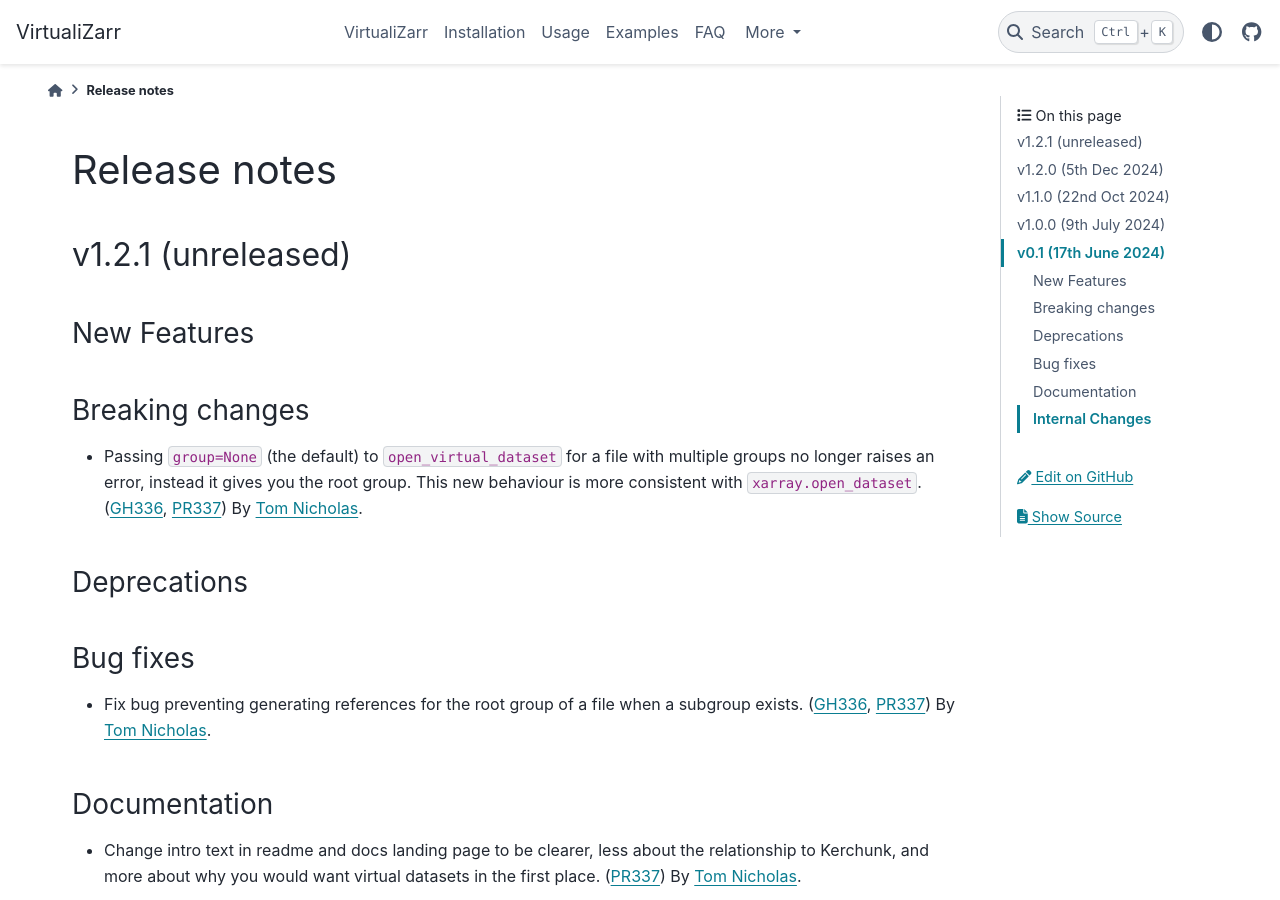
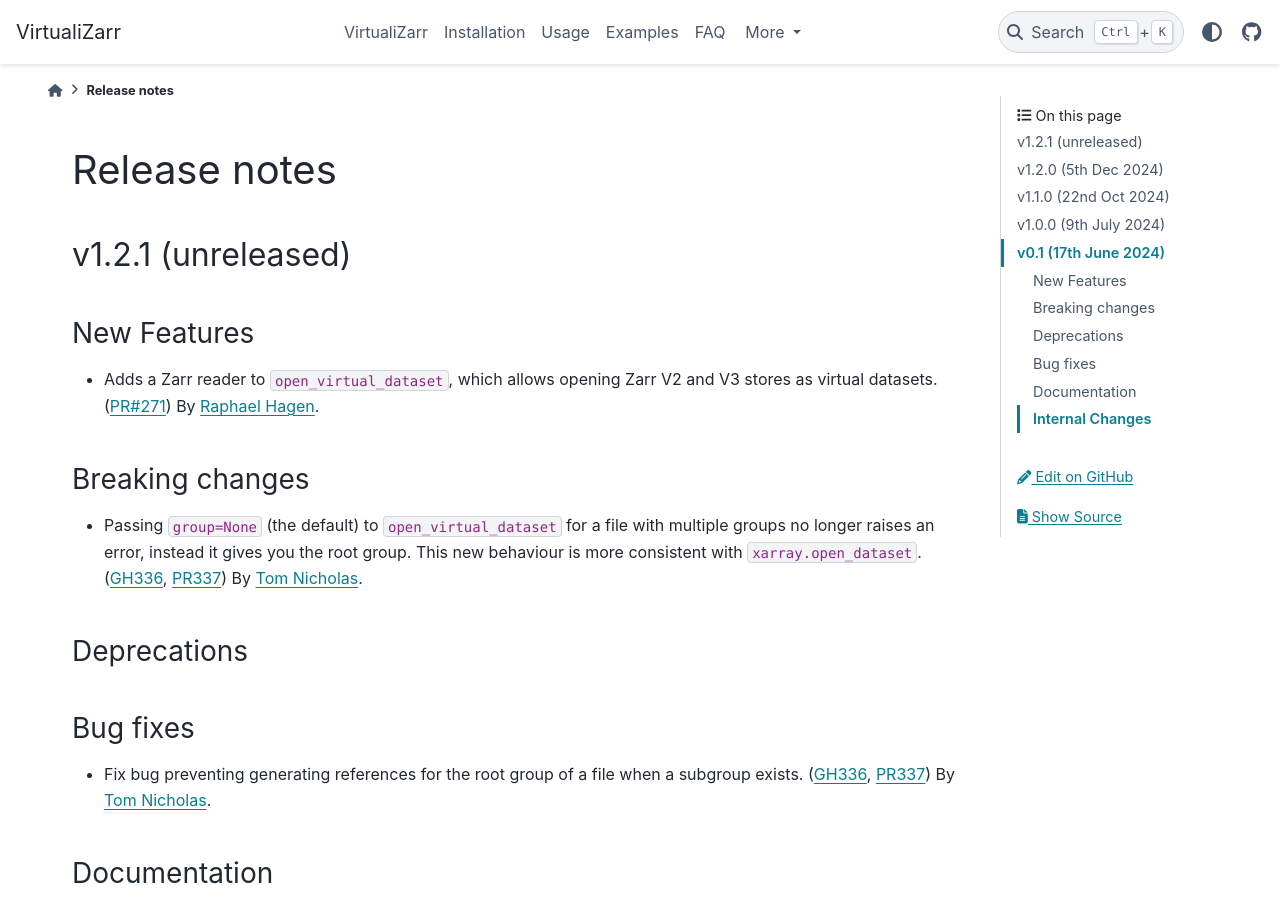
Before and after one commit to zarr-developers/VirtualiZarr, a Sphinx documentation site: the page built from docs/releases.rst, in a window 1280 px wide and 900 px high. Built offline with Sphinx 7.4.7 and the PyData theme 0.15.4, drawn with Linux system fonts in a browser that asks for light colours.

Commit message:
adds to releases.rst

```diff
--- a/docs/releases.rst
+++ b/docs/releases.rst
@@ -8,6 +8,9 @@
 
 New Features
 ~~~~~~~~~~~~
+
+- Adds a Zarr reader to ``open_virtual_dataset``, which allows opening Zarr V2 and V3 stores as virtual datasets.
+  (:pull:`#271`) By `Raphael Hagen <https://github.com/norlandrhagen>`_.
 
 Breaking changes
 ~~~~~~~~~~~~~~~~
@@ -47,6 +50,7 @@
 
 New Features
 ~~~~~~~~~~~~
+
 
 - Add a ``virtual_backend_kwargs`` keyword argument to file readers and to ``open_virtual_dataset``, to allow reader-specific options to be passed down.
   (:pull:`315`) By `Tom Nicholas <https://github.com/TomNicholas>`_.
```
